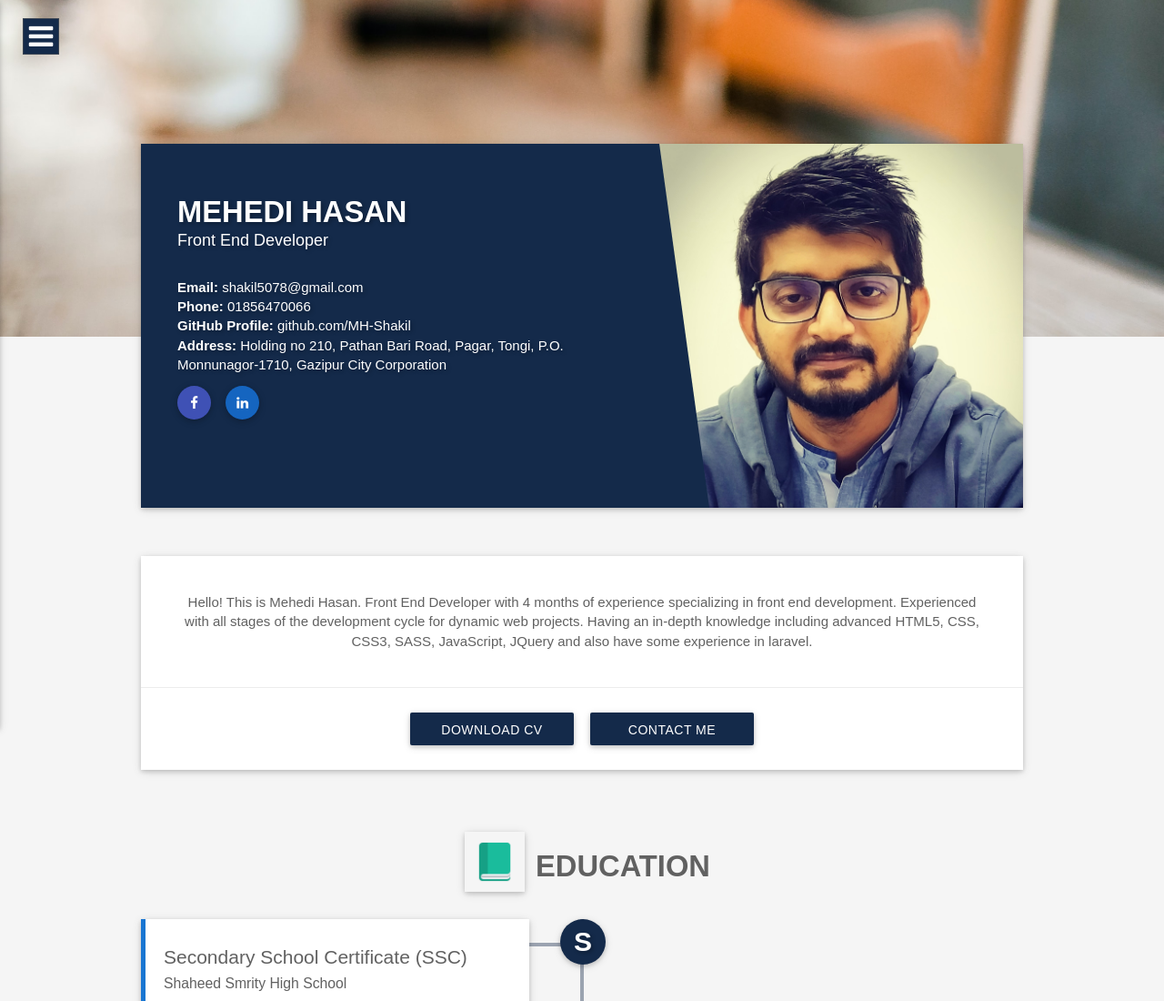
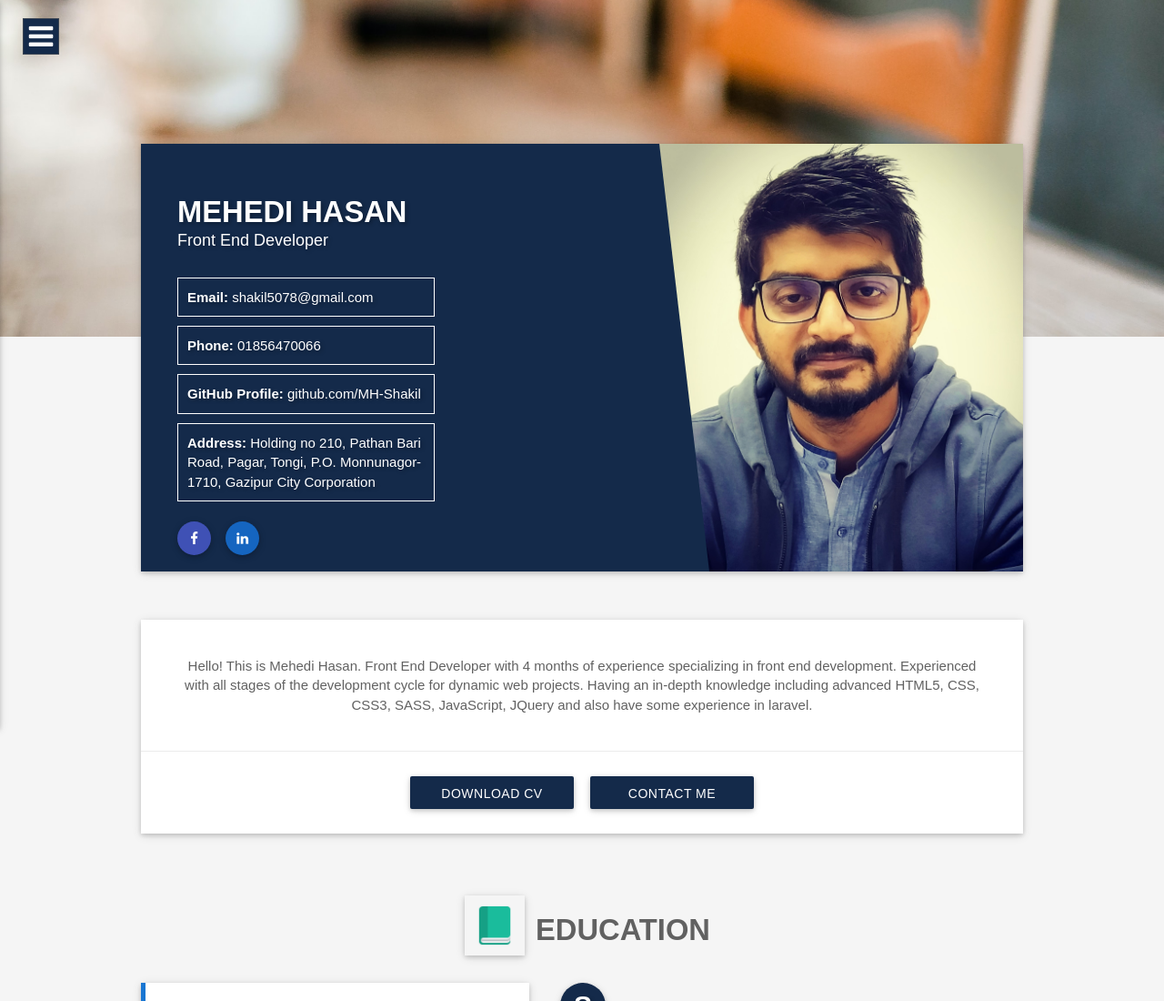
Before and after one commit to MH-Shakil/Mehedi-Hasan, a plain HTML site: page index.html in a window 1280 px wide. Shown: the top 1100 px of the page at 91% size. Drawn offline with Linux system fonts and the light colour scheme; animation ran at ten frames a second; a web font is replaced by a local one.

Commit message:
home updated

```diff
--- a/stylesheets/style.css
+++ b/stylesheets/style.css
@@ -329,6 +329,14 @@ body.scale-effect .btn-holder .btn-play {
   letter-spacing: 0.1em;
   text-transform: uppercase;
 }
+
+.single-info {
+  padding: 10px;
+  /* border: 1px solid #fff; */
+  display: inline-block;
+  box-shadow: 0 10px 20px rgb(0 0 0 / 19%), 0 6px 6px rgb(0 0 0 / 23%);
+}
+
 #home .menu a:hover {
   color: #1976d2;
 }
@@ -458,7 +466,7 @@ body.scale-effect .btn-holder .btn-play {
 #v-card-holder #v-card {
   position: relative;
   width: 100%;
-  height: 400px;
+  height: 470px;
   overflow: hidden;
   -webkit-transition: height 1s, color 1s, margin 1s;
   transition: height 1s, color 1s, margin 1s;
@@ -497,6 +505,11 @@ body.scale-effect .btn-holder .btn-play {
 #v-card-holder #v-card .infos .profile-list .info-list {
   font-weight: bold;
   text-shadow: 2px 2px 4px rgb(0 0 0 / 29%);
+  padding: 10px;
+  border: 1px solid #fff;
+  display: inline-block;
+  width: 55%;
+  margin-bottom: 10px;
 }
 
 #v-card-holder #v-card .links {
@@ -549,7 +562,7 @@ body.scale-effect .btn-holder .btn-play {
   z-index: 1;
   position: absolute;
   border-style: solid;
-  border-width: 400px 0 0 55px;
+  border-width: 470px 0 0 55px;
   border-color: rgba(223, 50, 50, 0) transparent transparent #142a4a;
 }
 #v-card-holder #v-card #profile .add-btn {
```
Also changed, not shown: index.html (+7 -7 lines).
